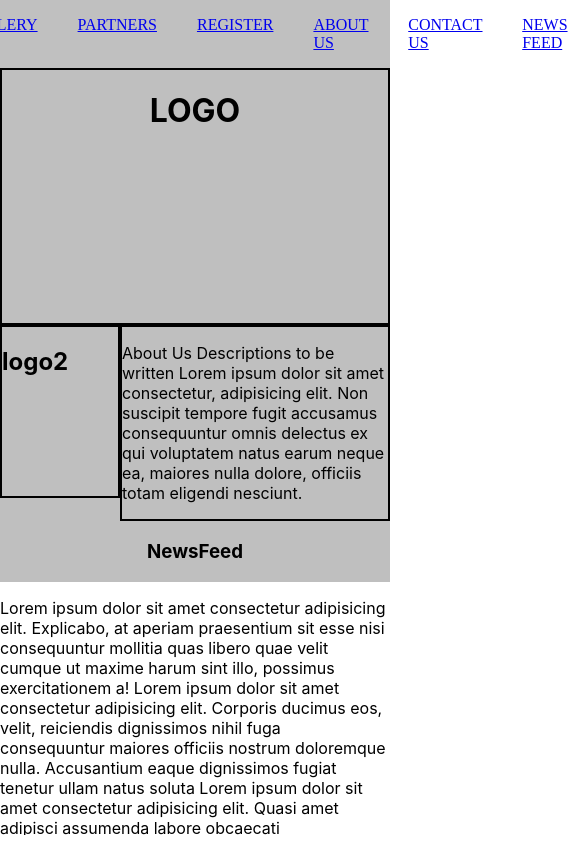
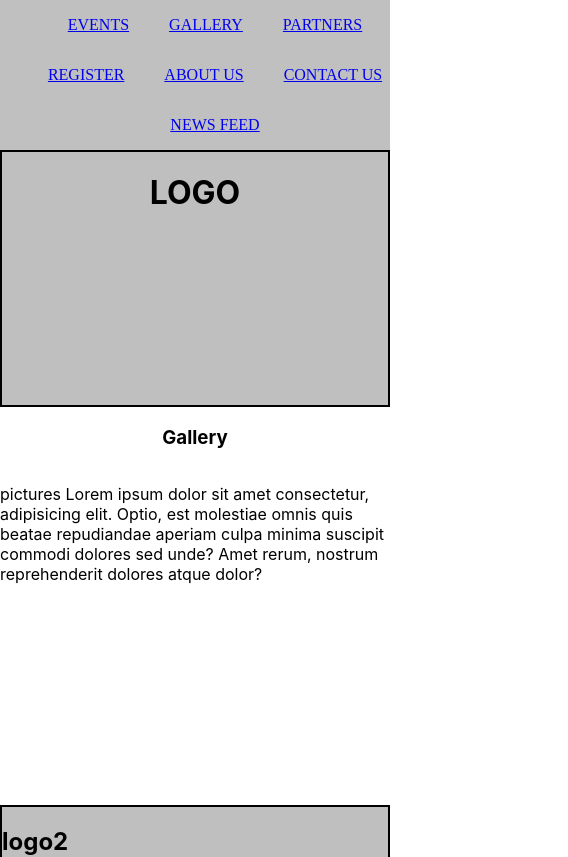
Before and after one commit to Ecstasia-22/Ecstasia-2022-Web, a React (Create React App) app: page / in a window 390 px wide. Shown: the top 857 px of the page, 568 px wide, since content can reach past the window. Built offline with nearby package versions, Linux system fonts and the light colour scheme.

Commit message:
feat: flex wrap responsive

```diff
--- a/src/App.js
+++ b/src/App.js
@@ -3,11 +3,13 @@ import './App.css';
 import Navbar from './Navbar';
 import CONTENT_BODY from './Content_Body';
 import ABOUT from './About';
+import Gallery from './Gallery';
 function App() {
   return (
     <>
     <Navbar/>
     <CONTENT_BODY/>
+    <Gallery/>
     <ABOUT/>
 
     </>
--- a/src/Gallery.js
+++ b/src/Gallery.js
@@ -0,0 +1,13 @@
+const Gallery = () => {
+    return (
+        <>
+        <div className="head"><h3>Gallery</h3></div>
+        <div className="pics">
+            <p>pictures Lorem ipsum dolor sit amet consectetur, adipisicing elit. Optio, est molestiae omnis quis beatae repudiandae aperiam culpa minima suscipit commodi dolores sed unde? Amet rerum, nostrum reprehenderit dolores atque dolor?
+            </p>
+        </div>
+        </>
+     );
+}
+
+export default Gallery;
--- a/src/index.css
+++ b/src/index.css
@@ -17,6 +17,7 @@ code {
 .Nav{
   display: flex;
   flex-direction: row;
+  flex-wrap: wrap;
   background-color:rgb(192, 192, 192);
   justify-content: center;
   font-family:cursive
@@ -28,6 +29,7 @@ code {
 .Logo{
   display: flex;
   flex-direction: row;
+  flex-wrap: wrap;
   justify-content: center;
   background-color: rgb(191, 191, 191);
   border: 2px solid black;
@@ -35,6 +37,7 @@ code {
 }
 .about{
   display: flex;
+  flex-wrap: wrap;
   flex-direction: row;
   background-color: rgb(191, 191, 191);
 
@@ -54,7 +57,19 @@ code {
 }
 .news{
   display: flex;
+  flex-wrap: wrap;
   flex-direction: row;
   justify-content: center;
   background-color: rgb(191, 191, 191);
 }
+.head{
+  display: flex;
+  flex-wrap: wrap;
+  flex-direction: row;
+  justify-content: center;
+}
+.pics{
+  overflow-x: scroll;
+  height: 40vh;
+
+}
```
